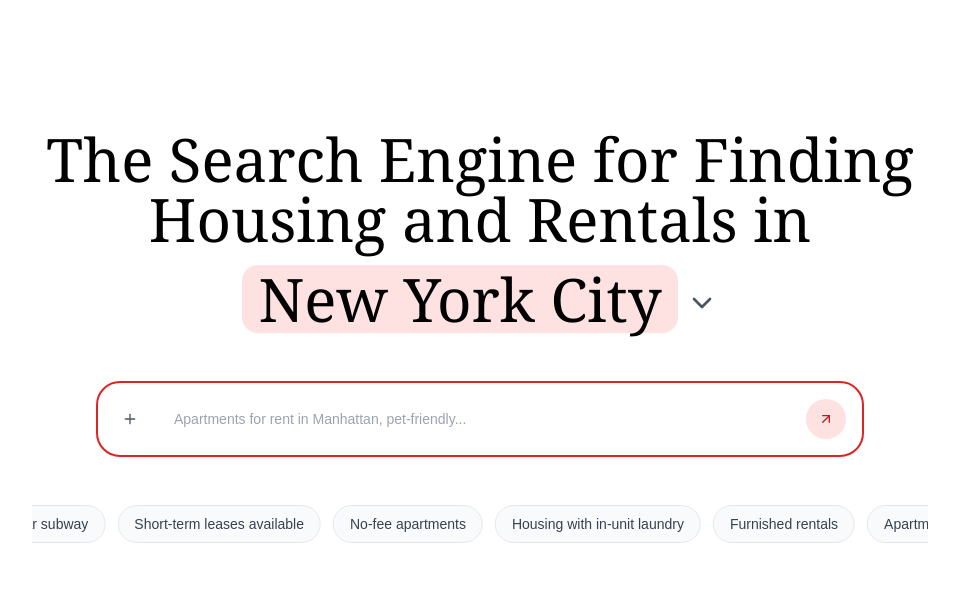
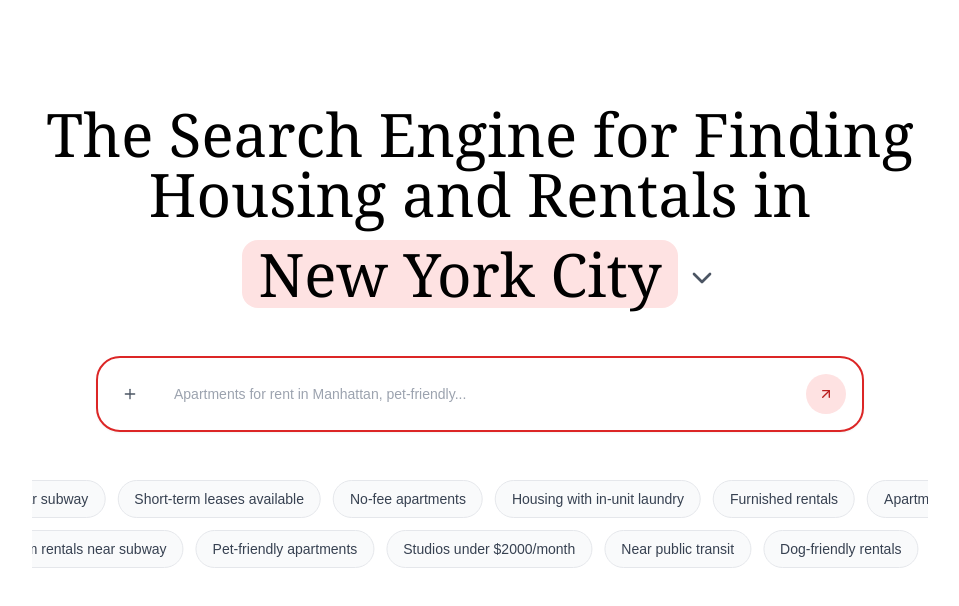
Before and after one commit to nicholaschen09/ai-agent-housing, a Next.js app: page / in a window 1280 px wide. Shown: the top 606 px of the page, without its empty margins (160-1119 px from the left). Built offline with nearby package versions, Linux system fonts and the light colour scheme.

Commit message:
added another row

```diff
--- a/app/globals.css
+++ b/app/globals.css
@@ -180,6 +180,21 @@ body {
   animation: scroll-left-seamless 35s linear infinite;
 }
 
+/* Right-scrolling seamless animation */
+@keyframes scroll-right-seamless {
+  0% {
+    transform: translateX(-50%);
+  }
+
+  100% {
+    transform: translateX(0);
+  }
+}
+
+.marquee-seamless-right {
+  animation: scroll-right-seamless 35s linear infinite;
+}
+
 .font-inter {
   font-family: 'Inter', sans-serif;
 }
--- a/app/page.tsx
+++ b/app/page.tsx
@@ -237,6 +237,7 @@ export default function Component() {
         {/* Search Suggestions */}
         {!results && !loading && (
           <div className="space-y-3">
+            {/* First row - scrolling left */}
             <div className="marquee-container">
               <div className="marquee-content marquee-seamless">
                 {/* First set of suggestions */}
@@ -254,6 +255,34 @@ export default function Component() {
                 {searchSuggestions.map((suggestion, index) => (
                   <Button
                     key={`second-${index}`}
+                    variant="outline"
+                    className="suggestion-btn rounded-full bg-gray-50 text-gray-700 border-gray-200 px-4 py-2 h-auto text-sm whitespace-nowrap flex-shrink-0"
+                    onClick={() => handleSuggestionClick(suggestion)}
+                  >
+                    {suggestion}
+                  </Button>
+                ))}
+              </div>
+            </div>
+
+            {/* Second row - scrolling right */}
+            <div className="marquee-container">
+              <div className="marquee-content marquee-seamless-right">
+                {/* First set of suggestions (reversed order for variety) */}
+                {[...searchSuggestions].reverse().map((suggestion, index) => (
+                  <Button
+                    key={`right-first-${index}`}
+                    variant="outline"
+                    className="suggestion-btn rounded-full bg-gray-50 text-gray-700 border-gray-200 px-4 py-2 h-auto text-sm whitespace-nowrap flex-shrink-0"
+                    onClick={() => handleSuggestionClick(suggestion)}
+                  >
+                    {suggestion}
+                  </Button>
+                ))}
+                {/* Duplicate set for seamless loop */}
+                {[...searchSuggestions].reverse().map((suggestion, index) => (
+                  <Button
+                    key={`right-second-${index}`}
                     variant="outline"
                     className="suggestion-btn rounded-full bg-gray-50 text-gray-700 border-gray-200 px-4 py-2 h-auto text-sm whitespace-nowrap flex-shrink-0"
                     onClick={() => handleSuggestionClick(suggestion)}
```
